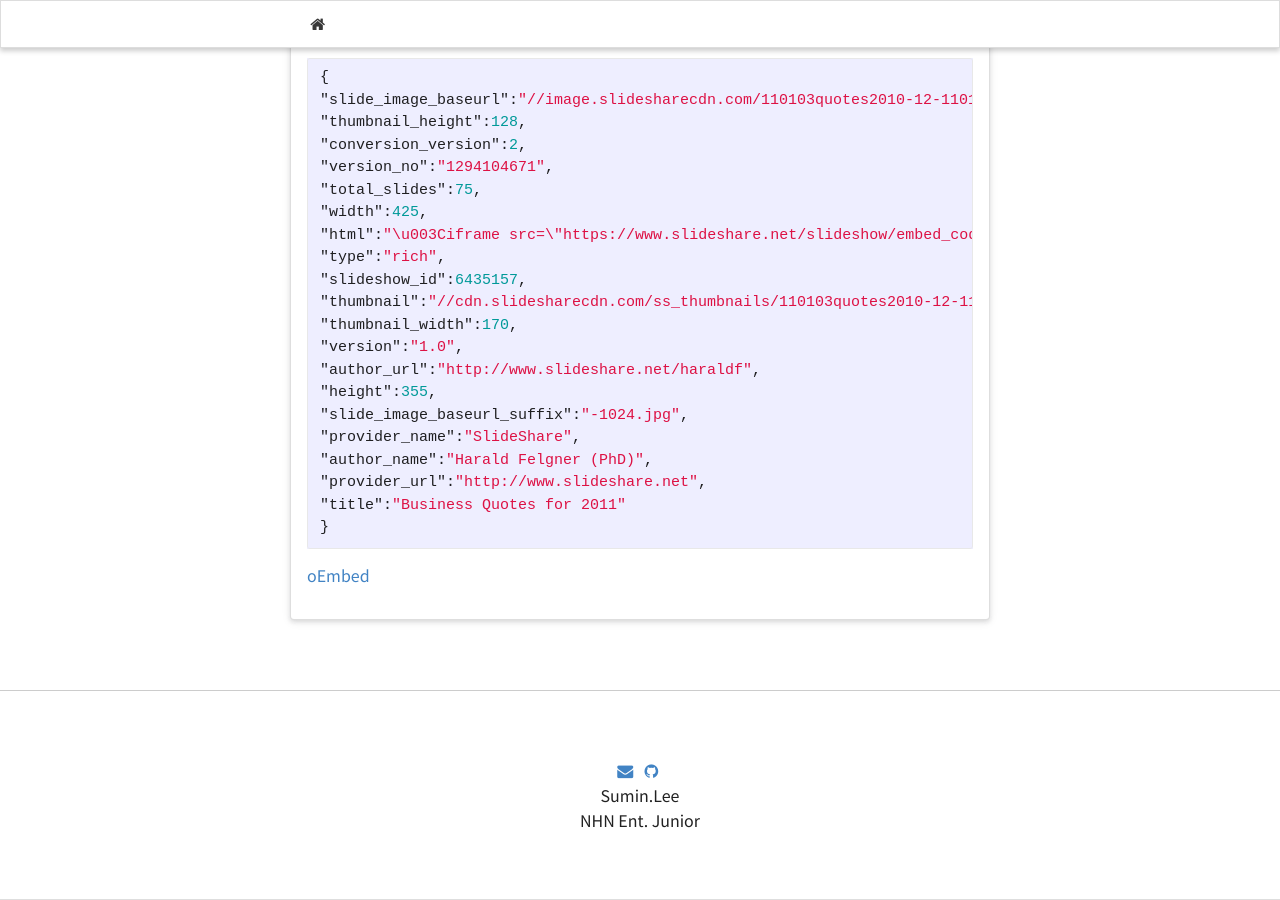
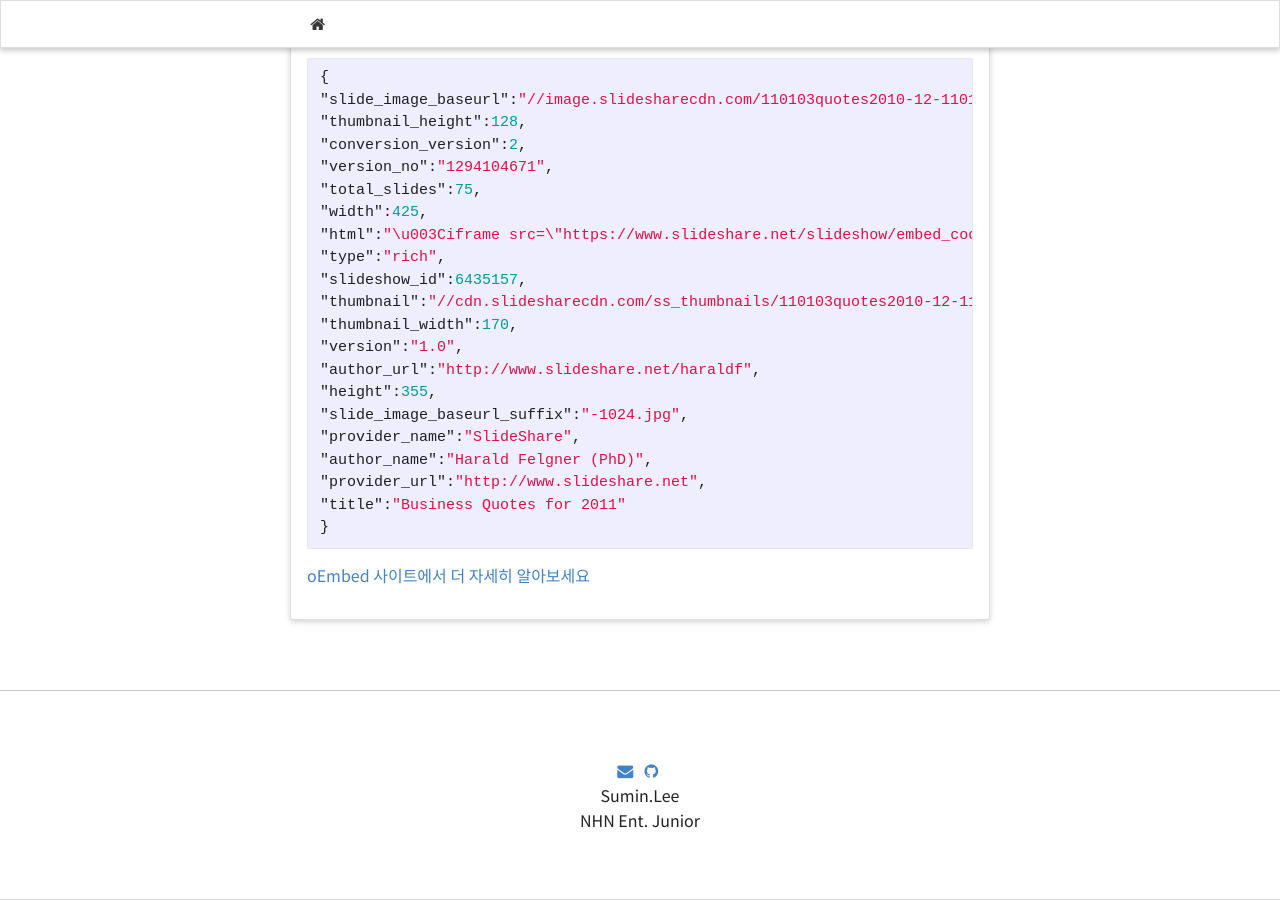
Before and after one commit to leesum-in/ssucom502.github.io, a Jekyll site: the page built from _posts/2016-02-11-oembed.md, in a window 1280 px wide and 900 px high, scrolled down 1642 px. Built offline with Jekyll 4.4.1, drawn with Linux system fonts in a browser that asks for light colours; comment, search, counter and statistics services are not loaded.

Commit message:
Update 2016-02-11-oembed.md

````diff
--- a/_posts/2016-02-11-oembed.md
+++ b/_posts/2016-02-11-oembed.md
@@ -73,4 +73,4 @@ _type : rich 와 html 값에 주목하면 될 것 같습니다._
 }
 ```
 
-[oEmbed](http://oembed.com/)
+[oEmbed 사이트에서 더 자세히 알아보세요](http://oembed.com/)
````
